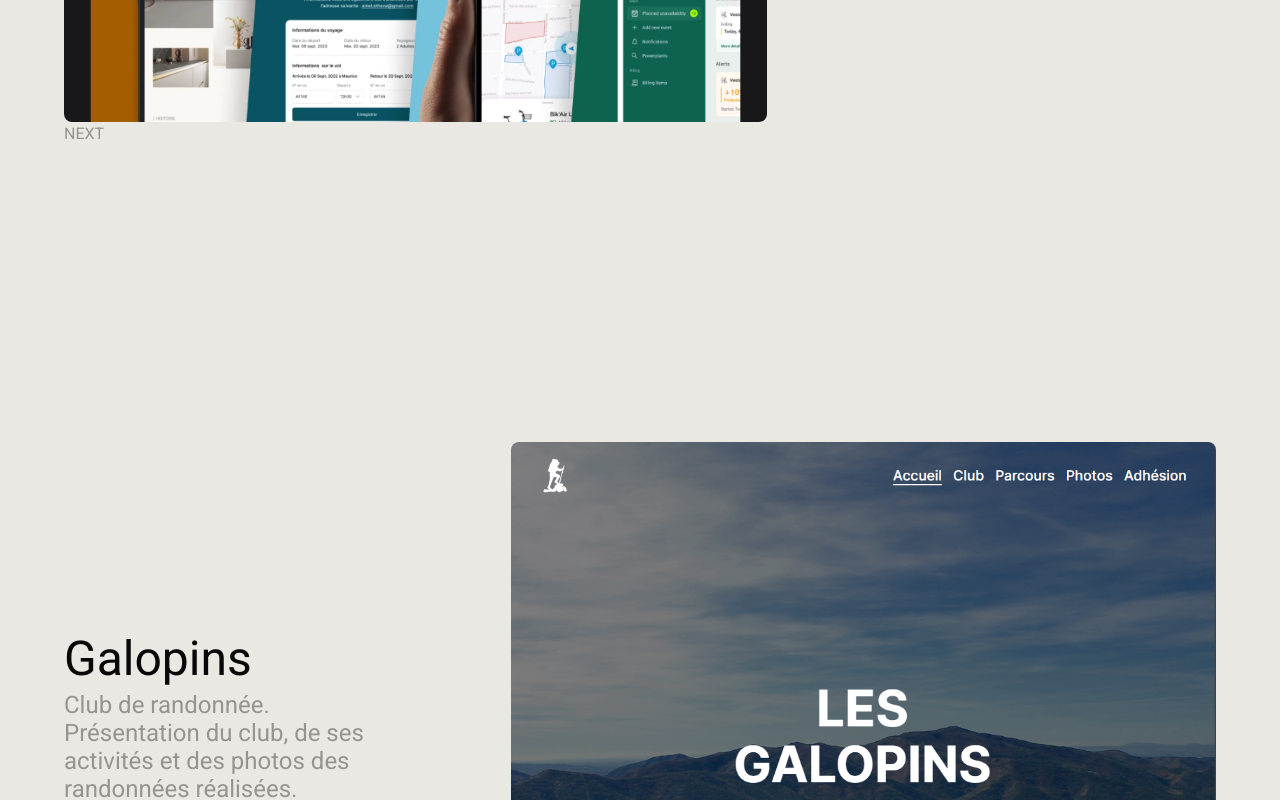
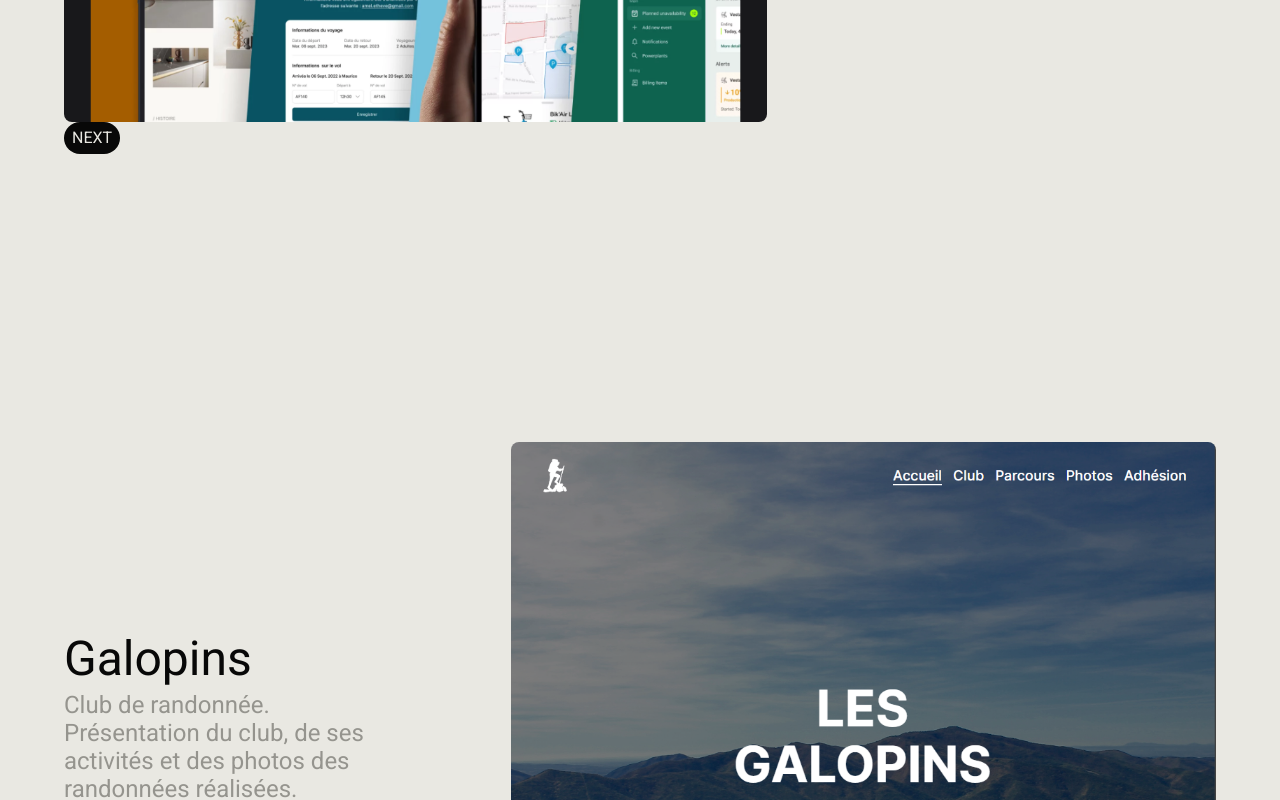
Before and after one commit to SebastienLaurentt/Portfolio-V2, a Next.js app: page / in a window 1280 px wide. Shown: the part 2820-3620 px from the top of the page. Built offline with nearby package versions, Linux system fonts and the light colour scheme.

Commit message:
update project chip component

```diff
--- a/components/ProjectChip/ProjectChip.tsx
+++ b/components/ProjectChip/ProjectChip.tsx
@@ -7,7 +7,7 @@ interface ProjectChipProps {
 
 const ProjectChip = ({classname, chipName}:ProjectChipProps) => {
   return (
-    <div className={`${classname} absolute`}>{chipName}</div>
+    <div className={`${classname} absolute bg-secondary rounded-full px-2 py-1 text-secondary-foreground `}>{chipName}</div>
   )
 }
 
```
